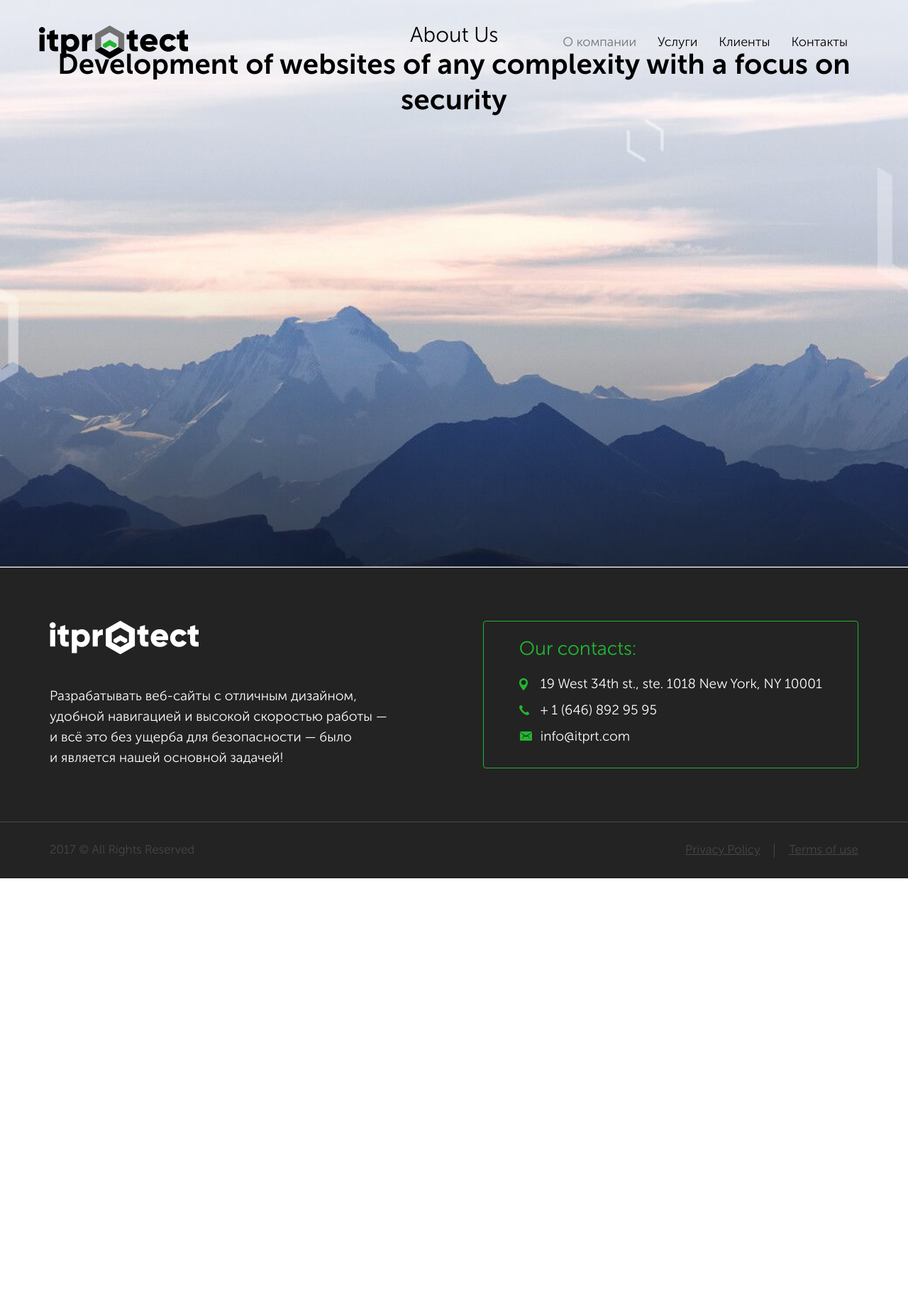
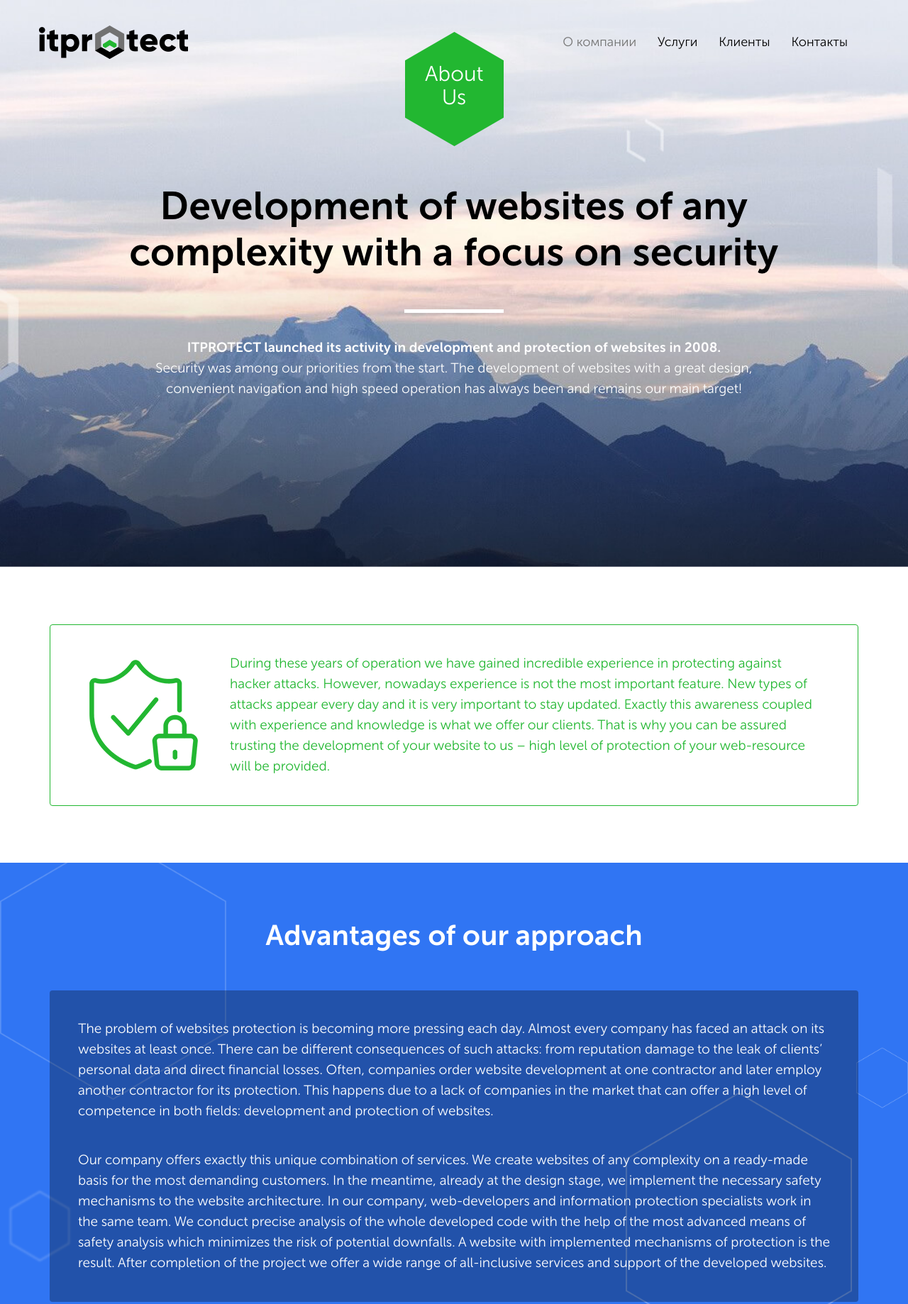
Before and after one commit to MaksymVorozhtsov/It-Protect, a plain HTML site: page about.html in a window 1280 px wide. Shown: the top 1838 px of the page at 71% size. Before the commit the page ends 1238 px from the top, so only its background shows below. Drawn offline with nearby package versions, Linux system fonts and the light colour scheme.

Commit message:
v1.5
About Page

```diff
--- a/about.html
+++ b/about.html
@@ -21,7 +21,7 @@
                             <span class="icon-bar"></span>
                             <span class="icon-bar"></span>
                         </button>
-                        <a class="navbar-brand" href="#" alt="ItProtect"><img src="img/logo.png" alt="logo" width="210" height="47" class="wow fadeInDown" data-wow-delay="0.1s"></a>
+                        <a class="navbar-brand" href="index.html" alt="ItProtect"><img src="img/logo.png" alt="logo" width="210" height="47" class="wow fadeInDown" data-wow-delay="0.1s"></a>
                     </div>
                     <div class="collapse navbar-collapse" id="bs-example-navbar-collapse-1">
                         <ul class="nav navbar-nav navbar-right wow fadeInDown" data-wow-delay="0.1s">
@@ -38,26 +38,31 @@
             <h1 class="visually-hidden">О Студии ItProtect</h1>
             <section class="headline-inner headline-inner-about">
                 <div class="headline-inner-wrap container">
-                    <h2>About Us</h2>
-                    <div class="headline-text">
-                        <p class="wow fadeInDown" data-wow-delay="0.4s">Development of websites of any complexity with a focus on security </p>
+                    <div class="headline-inner-text">
+                        <h2 class="wow fadeInDown" data-wow-delay="0.4s">About<br>Us</h2>
+                        <span class="wow fadeInDown" data-wow-delay="0.6s">Development of websites of any<br>complexity with a focus on security </span>
+                        <p class="wow fadeInDown" data-wow-delay="0.8s"><strong>ITPROTECT launched its activity in development and protection of websites in 2008.</strong><br>Security was among our priorities from the start. The development of websites with a great design, convenient navigation and high speed operation has always been and remains our main target!</p>
                     </div>
                 </div>
             </section>
-
-
-
-
-
-
-
-
-
-
-
-
-
-
+            <section class="description">
+                <div class="description-wrap container">
+                    <img src="img/img-about.png" alt="ItProtect Shield" width="153" height="156">
+                    <p>During these years of operation we have gained incredible experience in protecting against hacker attacks. However, nowadays experience is not the most important feature. New types of attacks appear every day and it is very important to stay updated. Exactly this awareness coupled with experience and knowledge is what we offer our clients. That is why you can be assured trusting the development of your website to us – high level of protection of your web-resource will be provided.</p>
+                </div>
+            </section>
+            <section class="about">
+                <h2 class="visually-hidden">О студии ItProtect</h2>
+                <div class="about-wrap container">
+                    <h3>Advantages of our approach</h3>
+                    <div class="about-text">
+                        <div class="about-text-blocks about-text-blocks-inner">
+                            <p class="about-text-blocks-inner-text">The problem of websites protection is becoming more pressing each day. Almost every company has faced an attack on its websites at least once. There can be different consequences of such attacks: from reputation damage to the leak of clients’ personal data and direct financial losses. Often, companies order website development at one contractor and later employ another contractor for its protection. This happens due to a lack of companies in the market that can offer a high level of competence in both fields: development and protection of websites.</p>
+                            <p class="about-text-blocks-inner-text">Our company offers exactly this unique combination of services. We create websites of any complexity on a ready-made basis for the most demanding customers.  In the meantime, already at the design stage, we implement the necessary safety mechanisms to the website architecture.  In our company, web-developers and information protection specialists work in the same team. We conduct precise analysis of the whole developed code with the help of the most advanced means of safety analysis which minimizes the risk of potential downfalls. A website with implemented mechanisms of protection is the result.  After completion of the project we offer a wide range of all-inclusive services and support of the developed websites.</p>
+                        </div>
+                    </div>
+                </div>
+            </section>
         </main>
         <footer>
             <div class="footer-top">
--- a/css/style.css
+++ b/css/style.css
@@ -119,7 +119,8 @@ header {
 .headline-inner-wrap {
     display: flex;
     flex-direction: column;
-    padding: 35px 0 190px 0;
+    align-items: center;
+    padding: 45px 0 190px 0;
     text-align: center;
 }
 
@@ -130,8 +131,41 @@ header {
     line-height: 50px;
 }
 
-.headline-inner-wrap .headline-text p {
+.headline-inner-wrap h2 {
     width: 100%;
+    height: 161px;
+    color: #fff;
+    padding-top: 45px;
+    background-image: url(../img/inner-page.png);
+    background-repeat: no-repeat;
+    background-position: center;
+}
+
+.headline-inner-wrap .headline-inner-text span {
+    display: block;
+    width: 100%;
+    margin-top: 55px;
+    font-size: 55px;
+    line-height: 65px;
+    font-weight: bold;
+}
+
+.headline-inner-wrap .headline-inner-text p {
+    margin-top: 85px;
+    width: 100%;
+    color: #fff;
+    padding: 0 120px;
+    position: relative;
+}
+
+.headline-inner-wrap .headline-inner-text p::before {
+    content: "";
+    position: absolute;
+    top: -40px;
+    left: 43.85%;
+    width: 140px;
+    height: 5px;
+    background-color: #fff;
 }
 
 .headline-buttons {
@@ -388,8 +422,9 @@ header {
 
 .testimonials-pagination.swiper-pagination.swiper-pagination-clickable.swiper-pagination-bullets {
     flex-direction: row;
+    justify-content: center;
     top: 90%;
-    left: 47.5%;
+    left: 0;
 }
 
 .swiper-pagination-bullet {
@@ -673,6 +708,36 @@ header {
     font-size: 16px;
 }
 
+.description {
+    padding: 80px 0;
+}
+
+.description-wrap {
+    display: flex;
+    justify-content: space-between;
+    align-items: center;
+    border: 1px solid #22b731;
+    border-radius: 4px;
+    padding: 40px 55px;
+}
+
+.description-wrap img {
+    margin-right: 45px;
+}
+
+.description-wrap p {
+    color: #22b731;
+}
+
+.about-text-blocks-inner {
+    flex-direction: column;
+    padding: 40px 40px 0 40px;
+}
+
+.about-text-blocks-inner-text {
+    margin-bottom: 40px;
+}
+
 footer {
     background-color: #232323;
 }
@@ -952,6 +1017,29 @@ footer {
     background-color: #188423;
 }
 
+@media only screen and (max-width: 992px) {
+    .headline-inner-wrap {
+        padding: 85px 0 190px 0;
+    }
+
+    .headline-inner-wrap .headline-inner-text span {
+        margin-top: 45px;
+        font-size: 36px;
+        line-height: 42px;
+    }
+
+    .headline-inner-wrap .headline-inner-text p {
+        padding: 0;
+        font-size: 16px;
+        margin-top: 50px;
+    }
+
+    .headline-inner-wrap .headline-inner-text p::before {
+        top: -27px;
+        left: 40.67%;
+    }
+}
+
 @media only screen and (max-width: 767px) {
 
     .container>.navbar-header {
@@ -1159,6 +1247,32 @@ footer {
         margin: 0 auto 35px auto;
     }
 
+    .headline-inner-wrap .headline-inner-text span {
+        margin-top: 25px;
+        font-size: 30px;
+        line-height: 36px;
+    }
+
+    .headline-inner-wrap .headline-inner-text p {
+        margin-top: 25px;
+        font-size: 12px;
+        line-height: 18px;
+        padding: 0 20px;
+    }
+
+    .headline-inner-wrap .headline-inner-text p::before {
+        display: none;
+    }
+
+    .description-wrap {
+        flex-direction: column;
+    }
+
+    .description-wrap img {
+        margin-bottom: 40px;
+        margin-right: 0;
+    }
+
     .footer-top .container {
         flex-direction: column;
         align-items: center;
--- a/js/script.js
+++ b/js/script.js
@@ -1,3 +1,5 @@
+new WOW().init();
+
 var group =1;
 
 var Swiper6 = new Swiper('.swiper-container', {
@@ -13,8 +15,6 @@ var SwiperRev = new Swiper('.testimonials .swiper-container', {
     pagination: '.testimonials-pagination .swiper-pagination',
     loop: true,
 });
-
-new WOW().init();
 
 function OffScroll () {
     var winScrollTop = $(window).scrollTop();
```
Also changed, not shown: img/img-about.png (added), img/inner-page.png (added).
